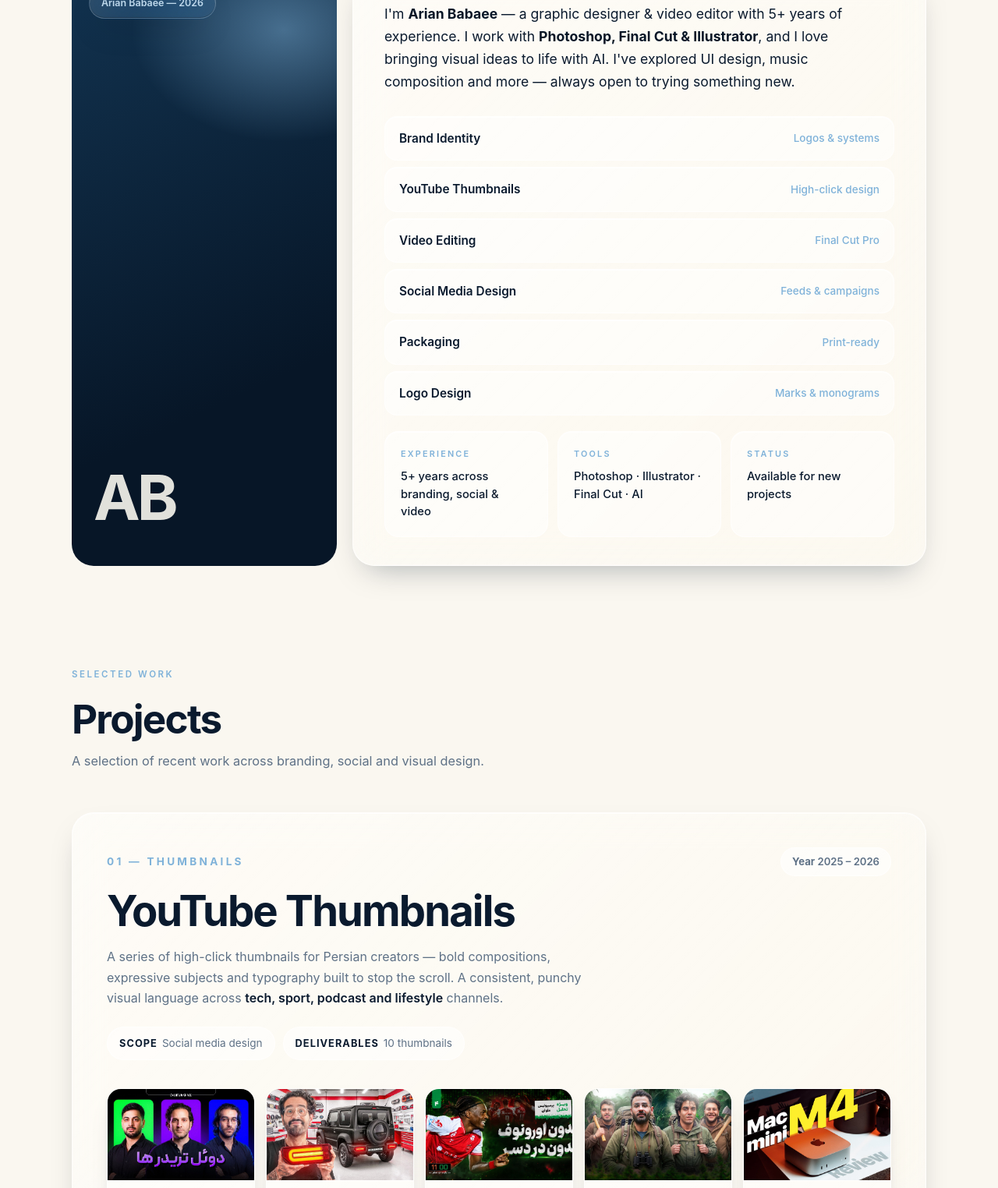
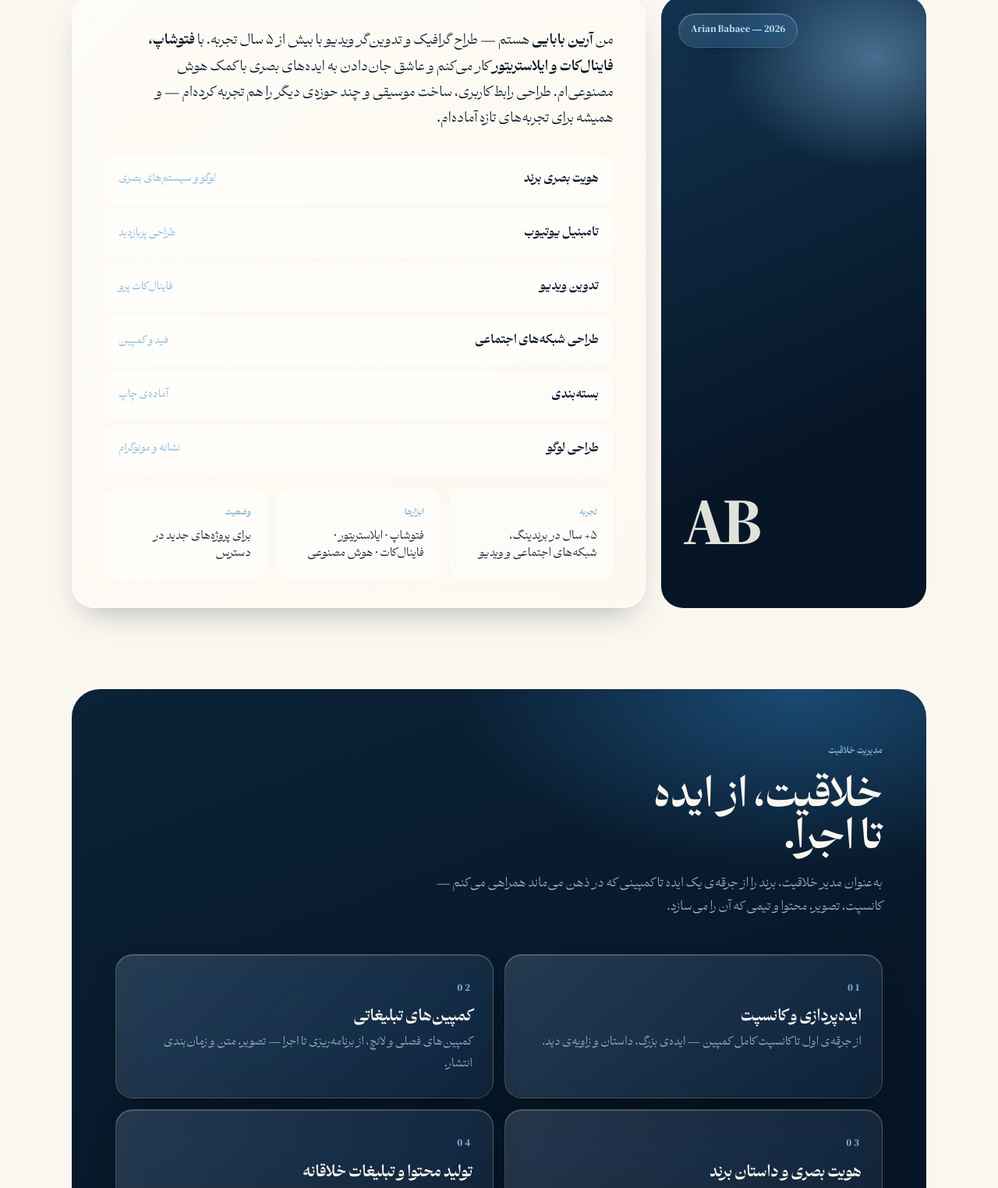
Before and after one commit to iarivn/portfolio, a plain HTML site: page index.html in a window 1280 px wide. Shown: the part 1276-2800 px from the top of the page at 78% size. Drawn offline with Linux system fonts and the light colour scheme.

Commit message:
Default language FA + add Creative Direction section

```diff
--- a/index.html
+++ b/index.html
@@ -1,10 +1,10 @@
 <!DOCTYPE html>
-<html lang="en" dir="ltr">
+<html lang="fa" dir="rtl">
 <head>
 <meta charset="UTF-8">
 <meta name="viewport" content="width=device-width, initial-scale=1.0, viewport-fit=cover">
-<title>Arian Babaee — Graphic Designer &amp; Video Editor</title>
-<meta name="description" content="Portfolio of Arian Babaee — brand identity, YouTube thumbnails, logo design, video editing.">
+<title>آرین بابایی — طراح گرافیک و تدوین‌گر ویدیو</title>
+<meta name="description" content="پورتفولیوی آرین بابایی — هویت بصری برند، تامبنیل یوتیوب، طراحی لوگو و تدوین ویدیو.">
 <style>
 @font-face{font-family:'AbarHigh';src:url('fonts/AbarHigh-Regular.woff') format('woff');font-weight:400;font-display:swap}
 @font-face{font-family:'AbarHigh';src:url('fonts/AbarHigh-Bold.woff') format('woff');font-weight:700;font-display:swap}
@@ -207,6 +207,14 @@ section{padding:104px 0}
 .stat b{font-size:clamp(2.2rem,5vw,3.2rem);font-weight:700;letter-spacing:-.04em;display:block;color:#FAF7F0}
 .stat span{font-size:.85rem;color:var(--on-dark-muted)}
 
+/* ---------- creative direction ---------- */
+.creative-grid{display:grid;grid-template-columns:repeat(2,1fr);gap:14px;margin-top:44px}
+@media(max-width:640px){.creative-grid{grid-template-columns:1fr}}
+.cr-card{padding:28px 26px;border-radius:22px}
+.cr-num{font-size:.78rem;font-weight:700;letter-spacing:.24em;color:var(--steel)}
+.cr-card h3{color:#FAF7F0;font-size:1.25rem;margin:12px 0 8px;letter-spacing:-.02em}
+.cr-card p{font-size:.92rem;color:var(--on-dark-muted)}
+
 /* ---------- contact ---------- */
 .contact{padding:0 14px 14px}
 .contact-panel{border-radius:36px;padding:110px 40px 96px;text-align:center;position:relative;overflow:hidden;
@@ -271,10 +279,11 @@ html[dir="rtl"] .marquee-track{animation-direction:reverse}
     <div class="links">
       <a class="nl" href="#work" data-i18n="navWork">Work</a>
       <a class="nl" href="#about" data-i18n="navAbout">About</a>
+      <a class="nl" href="#creative" data-i18n="navCreative">Creative</a>
       <a class="nl" href="#contact" data-i18n="navContact">Contact</a>
     </div>
     <div class="nav-right">
-      <button class="lang-switch" id="langSwitch" type="button" aria-label="Language / زبان"><span class="ls-opt on" data-l="en">EN</span><span class="ls-opt ls-fa" data-l="fa">فا</span></button>
+      <button class="lang-switch" id="langSwitch" type="button" aria-label="Language / زبان"><span class="ls-opt" data-l="en">EN</span><span class="ls-opt ls-fa on" data-l="fa">فا</span></button>
       <a class="btn btn-sm" href="#contact" data-i18n="navTalk">Let's talk</a>
     </div>
   </div>
@@ -331,6 +340,22 @@ html[dir="rtl"] .marquee-track{animation-direction:reverse}
           <div class="fact"><h4 data-i18n="fact2h">Tools</h4><p data-i18n="fact2p">Photoshop · Illustrator · Final Cut · AI</p></div>
           <div class="fact"><h4 data-i18n="fact3h">Status</h4><p data-i18n="fact3p">Available for new projects</p></div>
         </div>
+      </div>
+    </div>
+  </div>
+</section>
+
+<section id="creative" style="padding-top:0">
+  <div class="wrap">
+    <div class="why-panel reveal">
+      <span class="label" data-i18n="creativeLabel">Creative Direction</span>
+      <h2 data-i18n="creativeH2">Creativity, led<br>from idea to launch.</h2>
+      <p data-i18n="creativeP">As Creative Director, I take a brand from a spark of an idea to a campaign people remember — concept, visuals, content and the team behind them.</p>
+      <div class="creative-grid">
+        <div class="cr-card glass-dark"><span class="cr-num">01</span><h3 data-i18n="cr1t">Ideation &amp; Concept</h3><p data-i18n="cr1d">From a first spark to a full campaign concept — the big idea, the story, the angle.</p></div>
+        <div class="cr-card glass-dark"><span class="cr-num">02</span><h3 data-i18n="cr2t">Campaigns</h3><p data-i18n="cr2d">Seasonal and launch campaigns planned end to end — visuals, copy and rollout.</p></div>
+        <div class="cr-card glass-dark"><span class="cr-num">03</span><h3 data-i18n="cr3t">Brand Identity &amp; Story</h3><p data-i18n="cr3d">Identities with a story behind them — so a brand is recognised, not just seen.</p></div>
+        <div class="cr-card glass-dark"><span class="cr-num">04</span><h3 data-i18n="cr4t">Content &amp; Creative Ads</h3><p data-i18n="cr4d">Social content and ads that stop the scroll — designed, written and directed to convert.</p></div>
       </div>
     </div>
   </div>
@@ -467,7 +492,7 @@ const obs=new IntersectionObserver(es=>es.forEach(e=>{
 }),{threshold:.1});
 document.querySelectorAll('.reveal').forEach(el=>obs.observe(el));
 
-/* ---------- i18n: EN default, FA switch ---------- */
+/* ---------- i18n: FA default, EN switch ---------- */
 const FA = {
 navBrand:'آرین بابایی', navWork:'نمونه‌کارها', navAbout:'درباره من', navContact:'تماس', navTalk:'گفت‌وگو کنیم',
 heroLabel:'پورتفولیو — ۲۰۲۶', heroName:'آرین بابایی', heroTag:'طراحی، در کانون توجه.',
@@ -504,12 +529,19 @@ whyLabel:'چرا من', whyH2:'برند شما با من<br>به اینجا می
 statB1:'۳۵٪', statS1:'۲۰۰۰', statB2:'۴۸٪', statS2:'۲۰۱۰', statB3:'۶۲٪', statS3:'۲۰۲۰', statB4:'۷۱٪', statS4:'۲۰۲۵',
 contactLabel:'تماس', contactH2:'بیایید با هم<br>کار کنیم.', contactLead:'برای پروژه‌های جدید در دسترس‌ام — هویت بصری برند، تامبنیل و تصاویر.',
 igSmall:'در اینستاگرام',
-footerCopy:'© ۲۰۲۶ آرین بابایی', footerRole:'طراح گرافیک و تدوین‌گر ویدیو'
+footerCopy:'© ۲۰۲۶ آرین بابایی', footerRole:'طراح گرافیک و تدوین‌گر ویدیو',
+navCreative:'خلاقیت',
+creativeLabel:'مدیریت خلاقیت', creativeH2:'خلاقیت، از ایده<br>تا اجرا.',
+creativeP:'به‌عنوان مدیر خلاقیت، برند را از جرقه‌ی یک ایده تا کمپینی که در ذهن می‌ماند همراهی می‌کنم — کانسپت، تصویر، محتوا و تیمی که آن را می‌سازد.',
+cr1t:'ایده‌پردازی و کانسپت', cr1d:'از جرقه‌ی اول تا کانسپت کامل کمپین — ایده‌ی بزرگ، داستان و زاویه‌ی دید.',
+cr2t:'کمپین‌های تبلیغاتی', cr2d:'کمپین‌های فصلی و لانچ، از برنامه‌ریزی تا اجرا — تصویر، متن و زمان‌بندی انتشار.',
+cr3t:'هویت بصری و داستان برند', cr3d:'هویت‌هایی با داستانی پشت‌شان — تا برند دیده شود و در ذهن بماند.',
+cr4t:'تولید محتوا و تبلیغات خلاقانه', cr4d:'محتوای شبکه‌های اجتماعی و تبلیغاتی که اسکرول را متوقف می‌کند — طراحی‌شده و هدفمند.'
 };
 const FA_TITLE = 'آرین بابایی — طراح گرافیک و تدوین‌گر ویدیو';
 const FA_DESC = 'پورتفولیوی آرین بابایی — هویت بصری برند، تامبنیل یوتیوب، طراحی لوگو و تدوین ویدیو.';
-const EN_TITLE = document.title;
-const EN_DESC = document.querySelector('meta[name="description"]').content;
+const EN_TITLE = 'Arian Babaee — Graphic Designer & Video Editor';
+const EN_DESC = 'Portfolio of Arian Babaee — brand identity, YouTube thumbnails, logo design, video editing.';
 const i18nEls = [...document.querySelectorAll('[data-i18n]')];
 const enCache = new Map(i18nEls.map(el => [el, el.innerHTML]));
 function setLang(l){
@@ -527,7 +559,7 @@ document.getElementById('langSwitch').addEventListener('click', e => {
   const cur = document.documentElement.lang === 'fa' ? 'fa' : 'en';
   setLang(t ? t.dataset.l : (cur === 'fa' ? 'en' : 'fa'));
 });
-try { if (localStorage.getItem('portfolio-lang') === 'fa') setLang('fa'); } catch(e){}
+try { const s = localStorage.getItem('portfolio-lang'); setLang(s === 'en' ? 'en' : 'fa'); } catch(e){ setLang('fa'); }
 </script>
 </body>
 </html>
```
